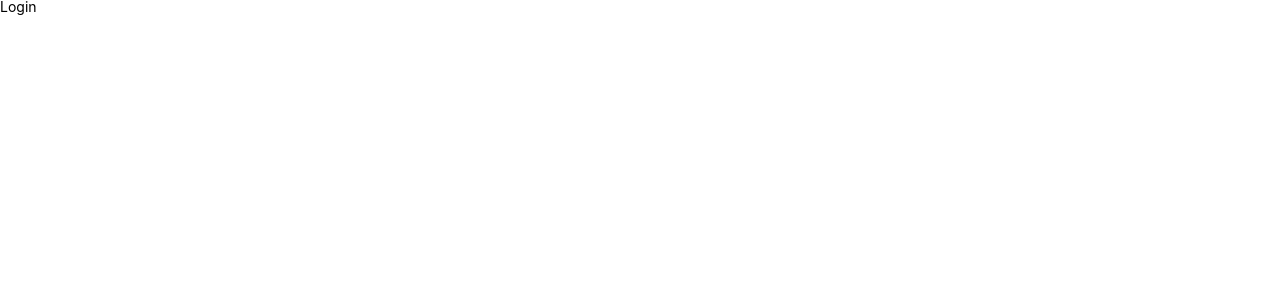
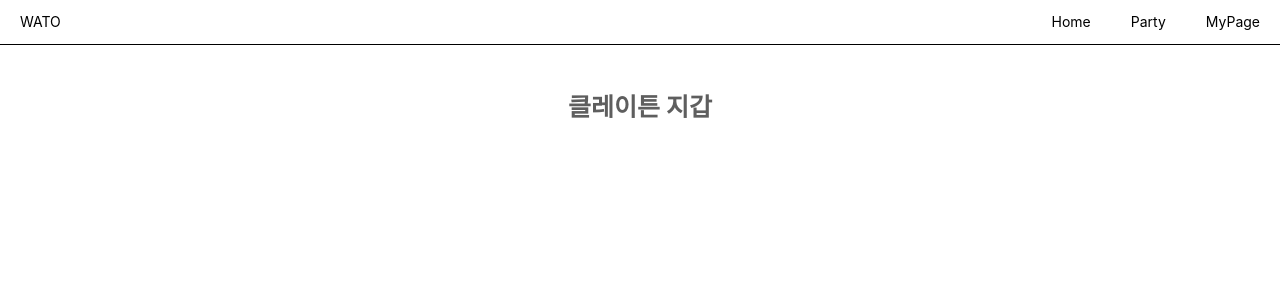
Before and after one commit to kimsutto/WATO, a React (Create React App) app: page /login in a window 1280 px wide. Shown: the top 300 px of the page. Built offline with nearby package versions, Linux system fonts and the light colour scheme.

Commit message:
로그인 페이지 추가

```diff
--- a/src/pages/Login/index.js
+++ b/src/pages/Login/index.js
@@ -1,11 +1,109 @@
 import React from 'react';
+import Caver from "caver-js";
+import styled from 'styled-components';
+import Header from '../../components/Header'
+import Axios from 'axios';
+
 
 const Login = () => {
+
+const Container = styled.div`
+    margin-top: 50px;
+    display: flex;
+    flex-direction: column;
+    align-items: center;
+    font-size: 15px;
+    color: #5e5e5e;
+`;
+
+const Button = styled.button`
+    margin-top : 50px;
+    width: 30%;
+    height: 40px;
+    color: #fff;
+    font-size: 20px;
+    font-weight: bold;
+    border-radius: 6px;
+    border: solid 1px #5e5e5e;
+    background: #5e5e5e;
+`;
+
+const Title = styled.div`
+    font-size: 25px;
+    font-weight: bold;
+    margin-bottom : 50px;
+`;
+    const state = {
+        address : '',
+        balance : '',
+    }
+    const [isLoggedIn, setIsLoggedIn] = React.useState(false);
+/*
+    const CreateAccount = () => {
+        Axios.get("api")
+            .then((response) =>{
+                let res = JSON.parse(response.data);
+                localStorage.setItem("myAddress", res["address"]);
+                setIsLoggedIn(true);
+            });
+    };
+*/
+    const BeforeLogin = () => {
+        <Button onClick={LoginModal}>클레이튼 계정 만들기</Button>
+    };
+
+    const AfterLogin = () => {
+        const current = this.state;
+        return(
+            <div>
+                <p>Address : {current.address.slice(0,8)}... {current.address.slice(16,22)}</p>
+                <p>Balance : {Caver.utils.toDecimal(current.balance)} KLAY</p>
+            </div>
+        );
+    };
+
+    const HandleImport = () => {
+
+    };
+
+    const HandlePassword = () => {
+
+    };
+
+    const HandleLogin = () => {
+
+    };
+
+    const LoginModal = () =>{
+        return(
+            <>
+                <label for = "input-keystore">Keystore</label>
+                <input type="file" id = "input-keystore" onChange={HandleImport}></input>
+
+                <label for = "input-password">비밀번호</label>
+                <input type="password" id = "input-password" onChange={HandlePassword}></input>
+                <p id = "message"></p>
+                <div>
+                    <Button>닫기</Button>
+                    <Button onClick={HandleLogin}>제출</Button>
+                </div>
+            </>
+        );
+    };
+
     return(
         <>
-            <p>Login</p>
+            <Header/>
+            <Container>
+                <Title>클레이튼 지갑</Title>
+                {isLoggedIn ?
+                    ({AfterLogin}) : (BeforeLogin)}
+            </Container>
         </>
     );
+
+
+
 };
 
 export default Login;
```
